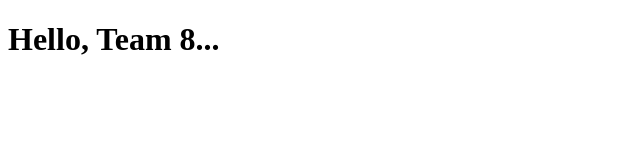
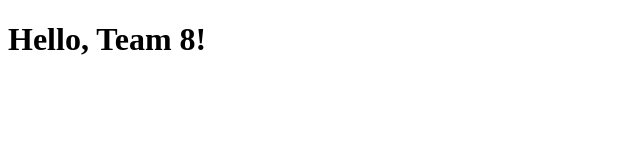
Before and after one commit to JesusFRosario/project-1, a plain HTML site: page index.html in a window 1280 px wide. Shown: the full height of the page, 0-640 px from the left. Drawn offline with Linux system fonts and the light colour scheme.

```diff
--- a/index.html
+++ b/index.html
@@ -7,7 +7,7 @@
 </head>
 <body>
 	<header>
-		<h1>Hello, Team 8...</h1>
+		<h1>Hello, Team 8!</h1>
 	</header>
 
 </body>
```
